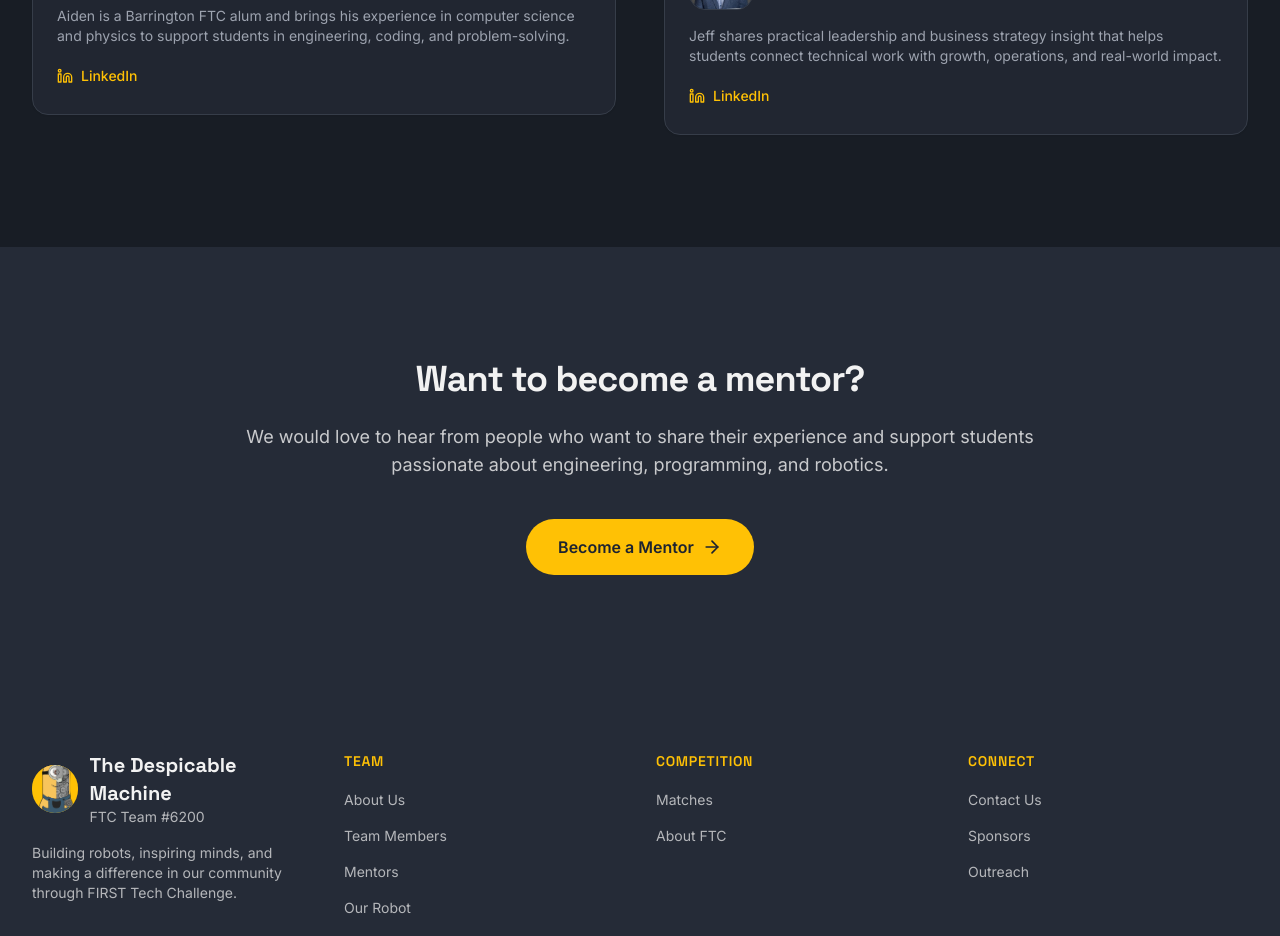
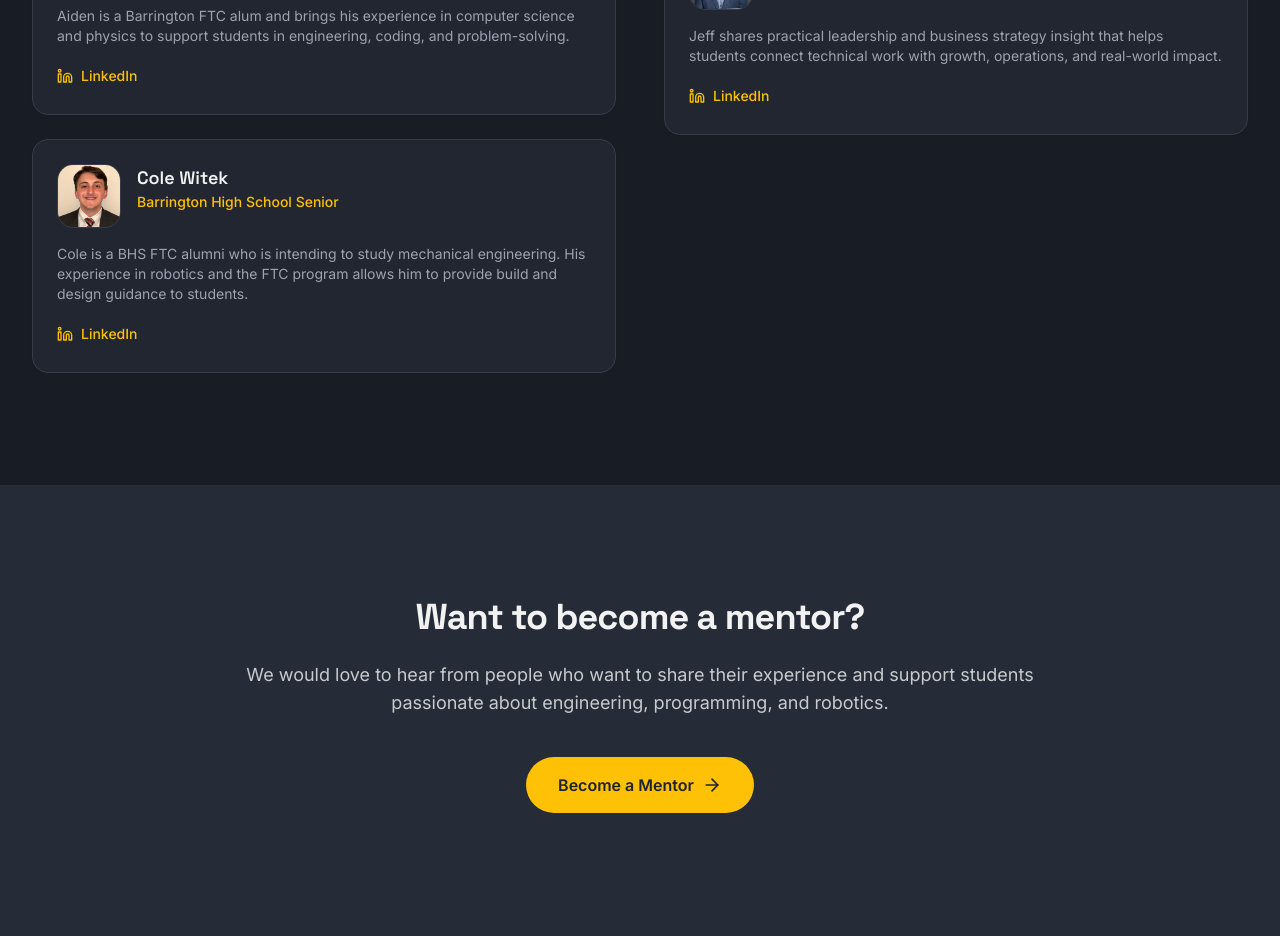
Before and after one commit to Despicable-Machine/DespicableMachinesWebsite, a Next.js app: page /mentors in a window 1280 px wide. Shown: the part 940-1876 px from the top of the page. Built offline with nearby package versions, Linux system fonts and the light colour scheme.

Commit message:
Added Cole Witek

```diff
--- a/app/mentors/page.tsx
+++ b/app/mentors/page.tsx
@@ -20,6 +20,14 @@ const studentMentors = [
     initials: "AA",
     image: "/images/Mentors/AidenAnderson.JPG",
     linkedin: "https://www.linkedin.com/in/aidan-anderson-189189299/",
+  },
+  {
+    name: "Cole Witek",
+    role: "Barrington High School Senior",
+    bio: "Cole is a BHS FTC alumni who is intending to study mechanical engineering. His experience in robotics and the FTC program allows him to provide build and design guidance to students.",
+    initials: "CW",
+    image: "/images/Mentors/ColeWitek.png",
+    linkedin: "https://www.linkedin.com/in/cole-witek-197215381/",
   },
 ];
 
```
Also changed, not shown: public/images/Mentors/ColeWitek.png (added).
